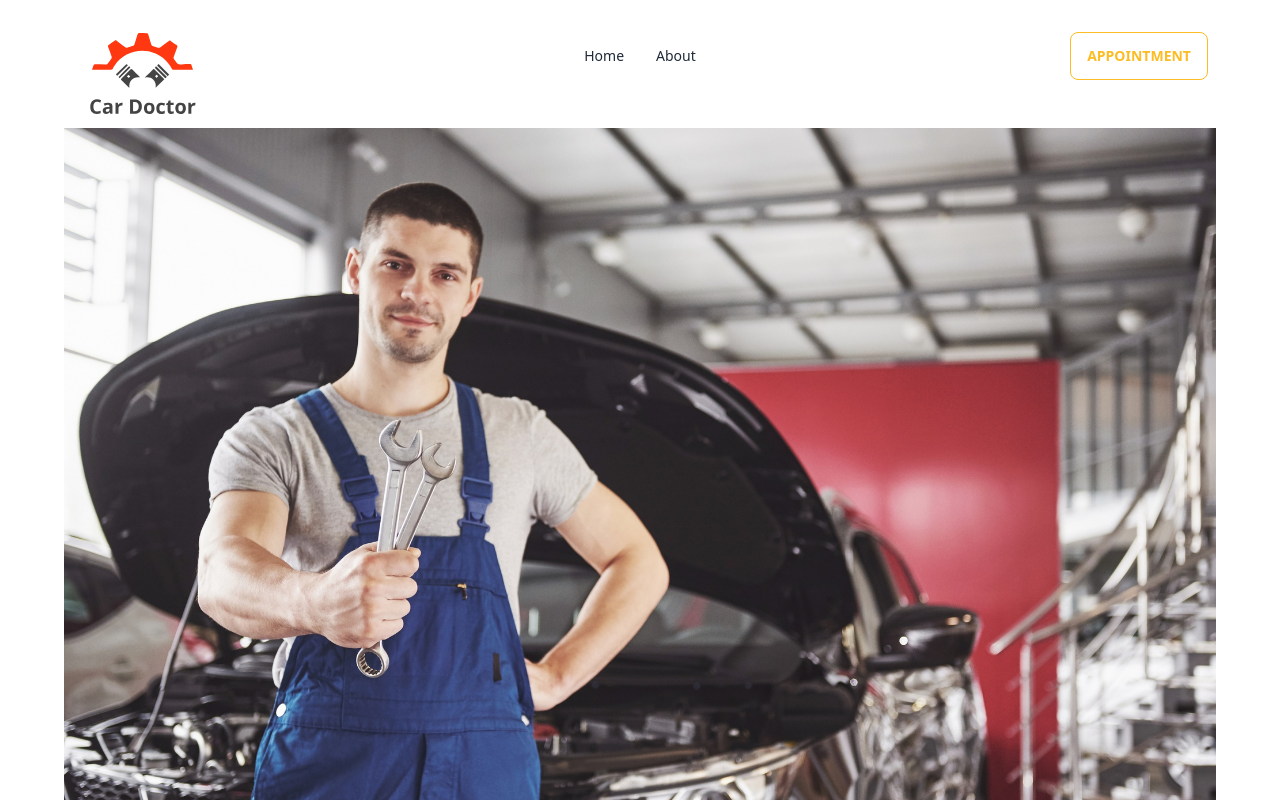
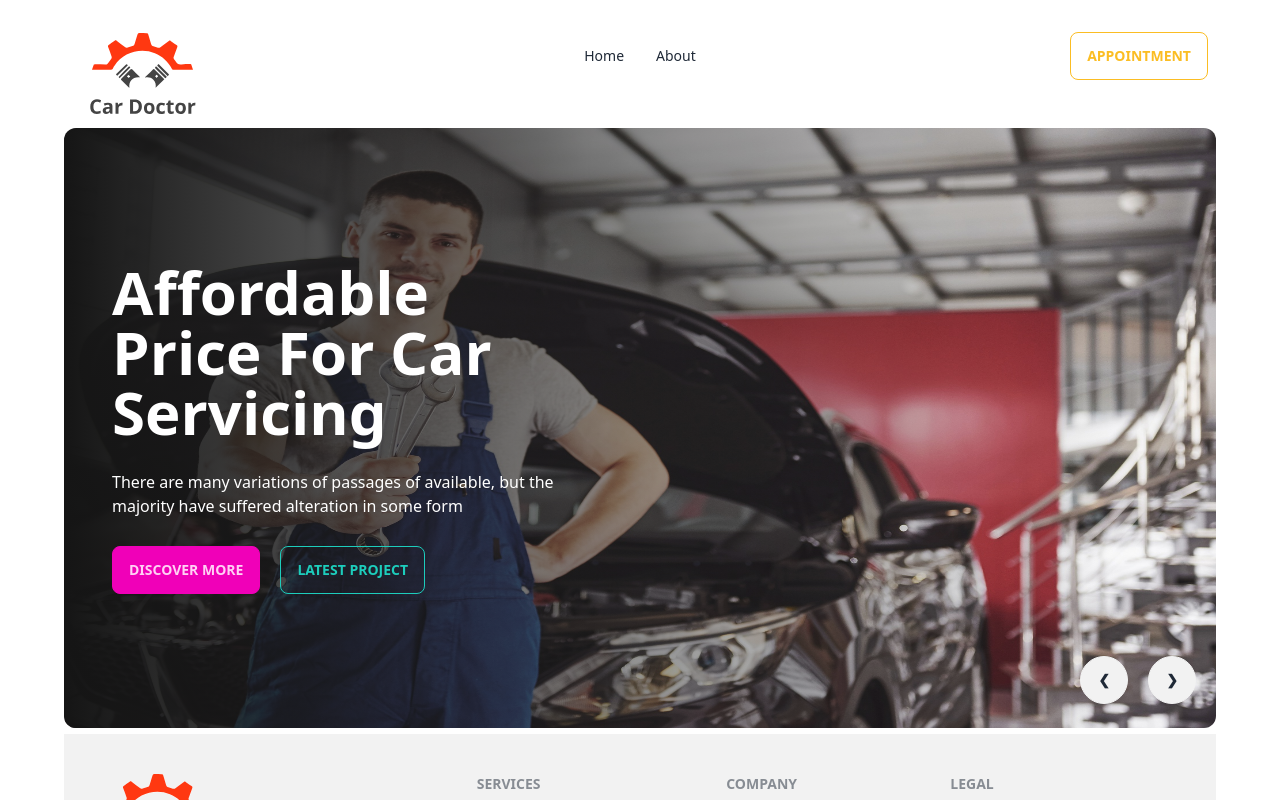
Before and after one commit to AbdusSattar-70/car_doctor_client, a React (Vite) app: page / in a window 1280 px wide. Shown: the top 800 px of the page. Built offline with nearby package versions, Linux system fonts and the light colour scheme.

Commit message:
Add Banner section component

```diff
--- a/src/pages/home/banner/Banner.jsx
+++ b/src/pages/home/banner/Banner.jsx
@@ -6,9 +6,26 @@
 import img6 from "../../../assets/images/banner/6.jpg";
 const Banner = () => {
   return (
-    <div className="carousel w-full">
+    <div className="carousel w-full h-[600px]">
       <div id="slide1" className="carousel-item relative w-full">
-        <img src={img1} className="w-full" />
+        <img src={img1} className="w-full rounded-xl" />
+        <div className="absolute rounded-xl flex items-center h-full left-0 top-0 bg-gradient-to-r from-[#151515] to-[rgba(21,21,21,0)]">
+          <div className="text-white space-y-7 w-1/2 pl-12">
+            <h2 className="text-6xl font-bold">
+              Affordable Price For Car Servicing
+            </h2>
+            <p>
+              There are many variations of passages of available, but the
+              majority have suffered alteration in some form
+            </p>
+            <div>
+              <button className="btn btn-secondary mr-5">Discover More</button>
+              <button className="btn btn-outline btn-accent">
+                Latest Project
+              </button>
+            </div>
+          </div>
+        </div>
         <div className="absolute flex justify-end transform -translate-y-1/2 left-5 right-5 bottom-0">
           <a href="#slide6" className="btn btn-circle mr-5">
             ❮
@@ -19,7 +36,24 @@
         </div>
       </div>
       <div id="slide2" className="carousel-item relative w-full">
-        <img src={img2} className="w-full" />
+        <img src={img2} className="w-full rounded-xl" />
+        <div className="absolute rounded-xl flex items-center h-full left-0 top-0 bg-gradient-to-r from-[#151515] to-[rgba(21,21,21,0)]">
+          <div className="text-white space-y-7 w-1/2 pl-12">
+            <h2 className="text-6xl font-bold">
+              Affordable Price For Car Servicing
+            </h2>
+            <p>
+              There are many variations of passages of available, but the
+              majority have suffered alteration in some form
+            </p>
+            <div>
+              <button className="btn btn-secondary mr-5">Discover More</button>
+              <button className="btn btn-outline btn-accent">
+                Latest Project
+              </button>
+            </div>
+          </div>
+        </div>
         <div className="absolute flex justify-end transform -translate-y-1/2 left-5 right-5 bottom-0">
           <a href="#slide1" className="btn btn-circle mr-5">
             ❮
@@ -30,7 +64,24 @@
         </div>
       </div>
       <div id="slide3" className="carousel-item relative w-full">
-        <img src={img3} className="w-full" />
+        <img src={img3} className="w-full rounded-xl" />
+        <div className="absolute rounded-xl flex items-center h-full left-0 top-0 bg-gradient-to-r from-[#151515] to-[rgba(21,21,21,0)]">
+          <div className="text-white space-y-7 w-1/2 pl-12">
+            <h2 className="text-6xl font-bold">
+              Affordable Price For Car Servicing
+            </h2>
+            <p>
+              There are many variations of passages of available, but the
+              majority have suffered alteration in some form
+            </p>
+            <div>
+              <button className="btn btn-secondary mr-5">Discover More</button>
+              <button className="btn btn-outline btn-accent">
+                Latest Project
+              </button>
+            </div>
+          </div>
+        </div>
         <div className="absolute flex justify-end transform -translate-y-1/2 left-5 right-5 bottom-0">
           <a href="#slide2" className="btn btn-circle mr-5">
             ❮
@@ -41,7 +92,24 @@
         </div>
       </div>
       <div id="slide4" className="carousel-item relative w-full">
-        <img src={img4} className="w-full" />
+        <img src={img4} className="w-full rounded-xl" />
+        <div className="absolute rounded-xl flex items-center h-full left-0 top-0 bg-gradient-to-r from-[#151515] to-[rgba(21,21,21,0)]">
+          <div className="text-white space-y-7 w-1/2 pl-12">
+            <h2 className="text-6xl font-bold">
+              Affordable Price For Car Servicing
+            </h2>
+            <p>
+              There are many variations of passages of available, but the
+              majority have suffered alteration in some form
+            </p>
+            <div>
+              <button className="btn btn-secondary mr-5">Discover More</button>
+              <button className="btn btn-outline btn-accent">
+                Latest Project
+              </button>
+            </div>
+          </div>
+        </div>
         <div className="absolute flex justify-end transform -translate-y-1/2 left-5 right-5 bottom-0">
           <a href="#slide3" className="btn btn-circle mr-5">
             ❮
@@ -52,7 +120,24 @@
         </div>
       </div>
       <div id="slide5" className="carousel-item relative w-full">
-        <img src={img5} className="w-full" />
+        <img src={img5} className="w-full rounded-xl" />
+        <div className="absolute rounded-xl flex items-center h-full left-0 top-0 bg-gradient-to-r from-[#151515] to-[rgba(21,21,21,0)]">
+          <div className="text-white space-y-7 w-1/2 pl-12">
+            <h2 className="text-6xl font-bold">
+              Affordable Price For Car Servicing
+            </h2>
+            <p>
+              There are many variations of passages of available, but the
+              majority have suffered alteration in some form
+            </p>
+            <div>
+              <button className="btn btn-secondary mr-5">Discover More</button>
+              <button className="btn btn-outline btn-accent">
+                Latest Project
+              </button>
+            </div>
+          </div>
+        </div>
         <div className="absolute flex justify-end transform -translate-y-1/2 left-5 right-5 bottom-0">
           <a href="#slide4" className="btn btn-circle mr-5">
             ❮
@@ -63,7 +148,24 @@
         </div>
       </div>
       <div id="slide6" className="carousel-item relative w-full">
-        <img src={img6} className="w-full" />
+        <img src={img6} className="w-full rounded-xl" />
+        <div className="absolute rounded-xl flex items-center h-full left-0 top-0 bg-gradient-to-r from-[#151515] to-[rgba(21,21,21,0)]">
+          <div className="text-white space-y-7 w-1/2 pl-12">
+            <h2 className="text-6xl font-bold">
+              Affordable Price For Car Servicing
+            </h2>
+            <p>
+              There are many variations of passages of available, but the
+              majority have suffered alteration in some form
+            </p>
+            <div>
+              <button className="btn btn-secondary mr-5">Discover More</button>
+              <button className="btn btn-outline btn-accent">
+                Latest Project
+              </button>
+            </div>
+          </div>
+        </div>
         <div className="absolute flex justify-end transform -translate-y-1/2 left-5 right-5 bottom-0">
           <a href="#slide5" className="btn btn-circle mr-5">
             ❮
```
